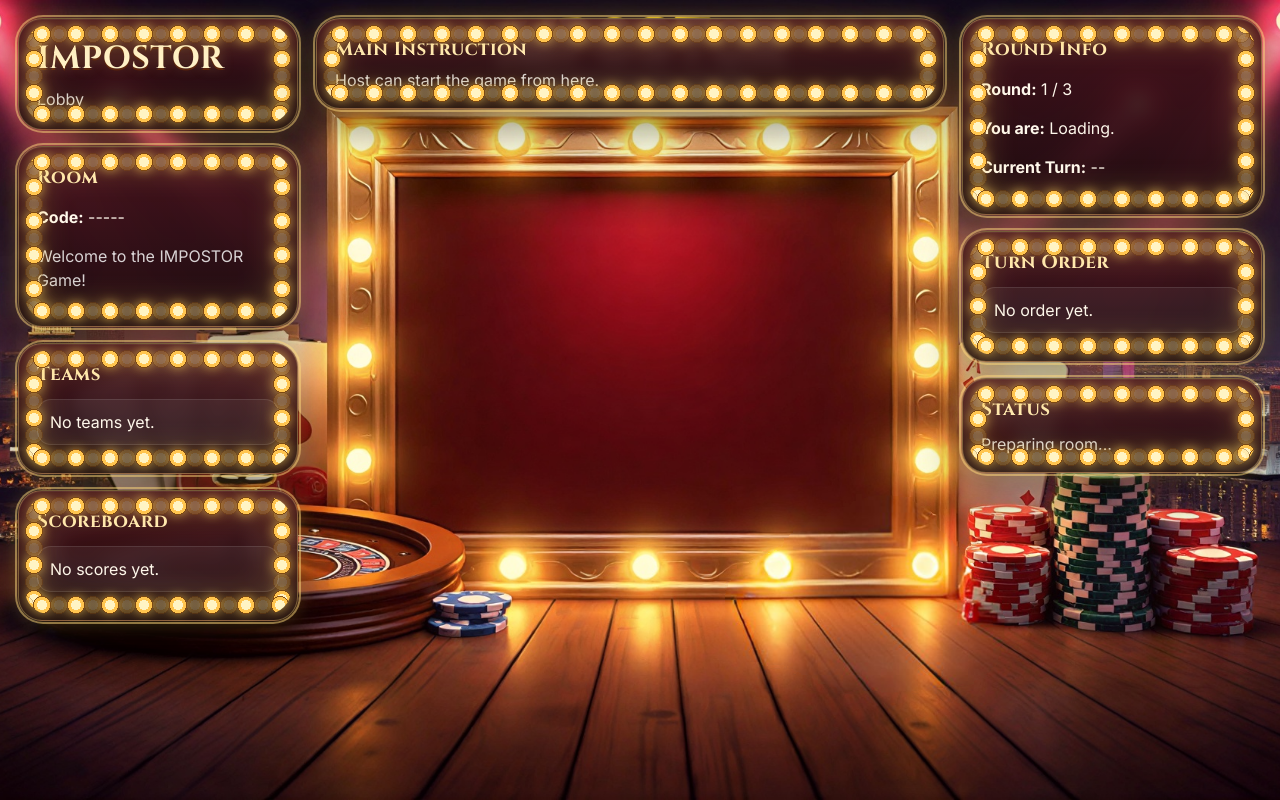
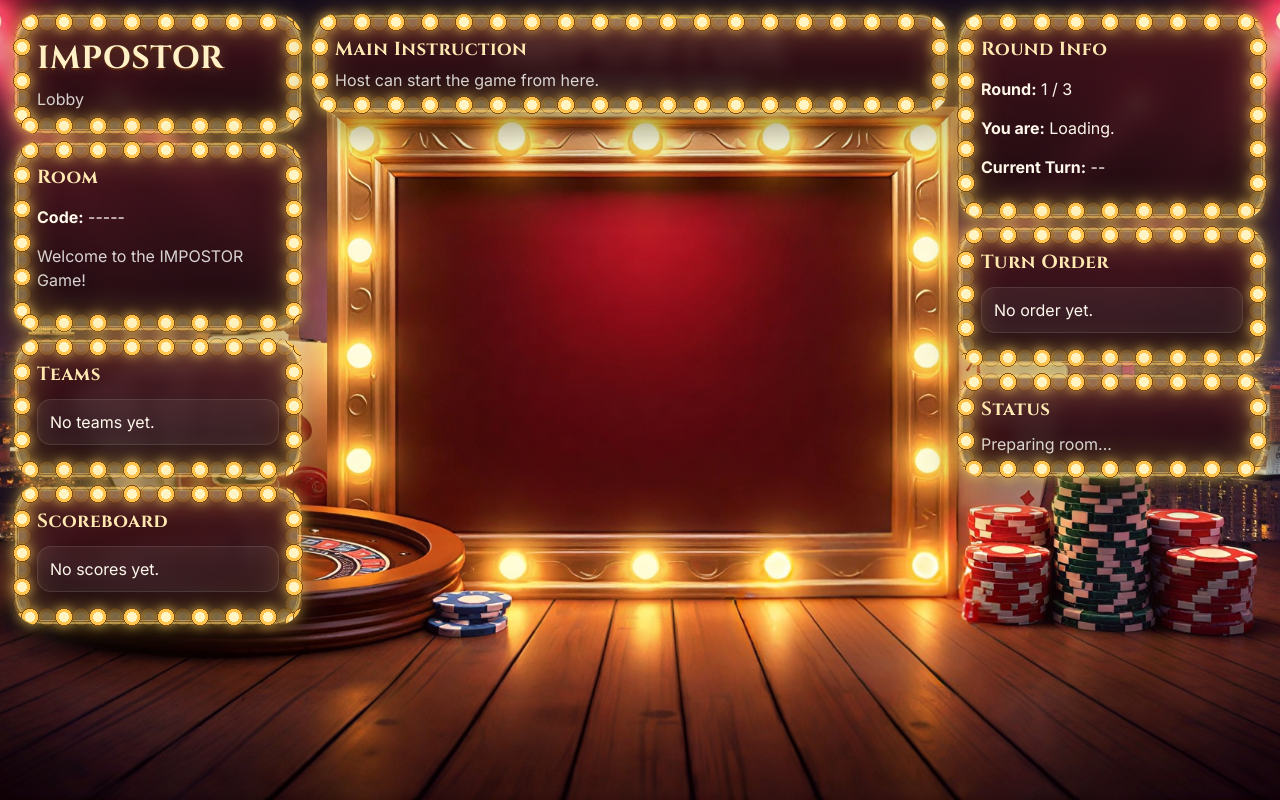
Before and after one commit to Sinnickle/impostor-game, a Flask app: page /game in a window 1280 px wide. Run offline with Flask 3, Linux system fonts and the light colour scheme; some libraries are stand-ins or nearby versions.

Commit message:
added new feature

```diff
--- a/templates/game.html
+++ b/templates/game.html
@@ -87,10 +87,11 @@
         .bulb-card {
     position: relative;
     isolation: isolate;
+    overflow: visible; /* IMPORTANT FIX */
+
     --bulb-size: 12px;
     --bulb-step-x: 34px;
     --bulb-step-y: 34px;
-    --bulb-edge-offset: 8px;
 }
 
 .bulb-card::before {
@@ -109,10 +110,10 @@
     content: "";
     position: absolute;
 
-    /* KEY FIX: keep bulbs INSIDE instead of outside */
-    inset: 6px;
-
-    border-radius: 24px;
+    /* KEY: sit slightly OUTSIDE border */
+    inset: -6px;
+
+    border-radius: 28px;
     pointer-events: none;
     z-index: 3;
 
@@ -155,8 +156,8 @@
         right top 17px;
 
     filter:
-        drop-shadow(0 0 6px rgba(255,211,92,0.7))
-        drop-shadow(0 0 14px rgba(255,211,92,0.3));
+        drop-shadow(0 0 6px rgba(255,211,92,0.8))
+        drop-shadow(0 0 14px rgba(255,211,92,0.4));
 
     animation: bulbBorderAlternate 2s steps(1, end) infinite;
 }
```
